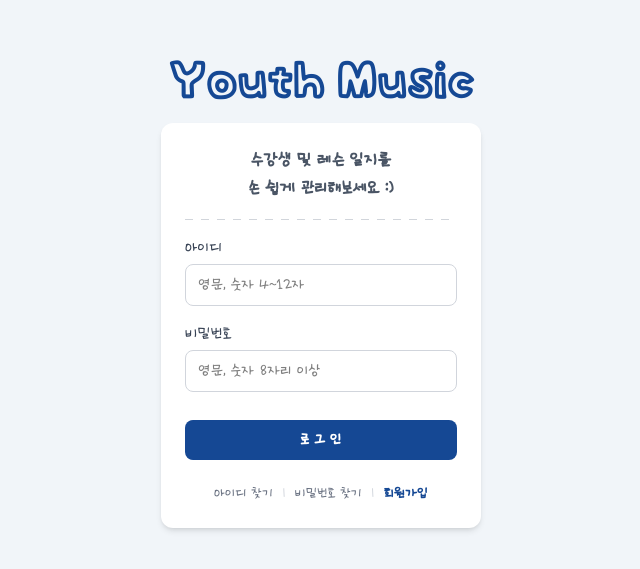
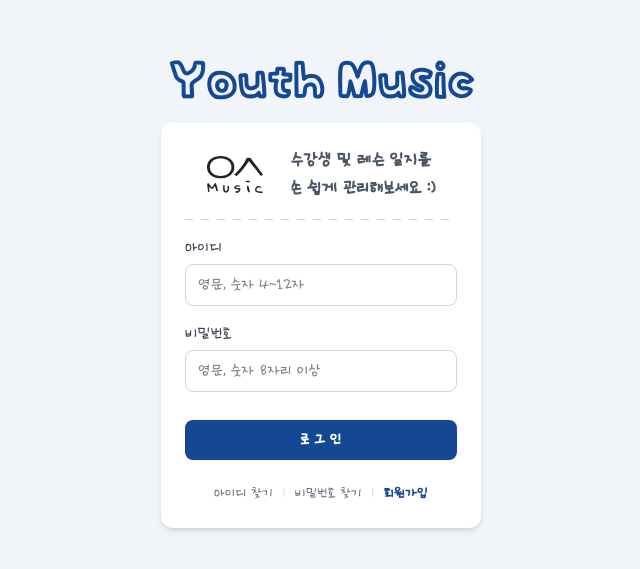
Before and after one commit to skym9753-debug/music-academy-management, a React (Vite) app: page / in a window 1280 px wide. Shown: the part 115-684 px from the top of the page, without its empty margins (319-959 px from the left). Built offline with nearby package versions, Linux system fonts and the light colour scheme.

Commit message:
로고 이미지 추가 및 로그인 페이지 로고 추가

```diff
--- a/src/components/login/LoginForm.jsx
+++ b/src/components/login/LoginForm.jsx
@@ -1,4 +1,5 @@
 import { Link } from "react-router-dom";
+import logo from '../../assets/유스뮤직 로고.png';
 
 function LoginForm() {
   return (
@@ -8,13 +9,18 @@ function LoginForm() {
       <form className="w-full max-w-xs mx-4 p-6 bg-white rounded-xl shadow-md space-y-4">
 
         {/* 프로그램 간략 소개 / 회원가입 */}
-        <div>
-          <label className="block text-lg text-center font-bold text-gray-600">
-            수강생 및 레슨 일지를
-          </label>
-          <label className="block text-lg text-center font-bold text-gray-600">
-            손 쉽게 관리해보세요 :)
-          </label>
+        <div className="flex items-center justify-center gap-7">
+          {/* 로고 이미지 */}
+          <img src={logo} alt="유스뮤직 로고" className="w-14 h-14 object-contain" />
+
+          <div>
+            <label className="block text-lg font-bold text-gray-600">
+              수강생 및 레슨 일지를
+            </label>
+            <label className="block text-lg font-bold text-gray-600">
+              손 쉽게 관리해보세요 :)
+            </label>
+          </div>
         </div>
 
 
```
Also changed, not shown: src/assets/유스뮤직 로고.png (added).
